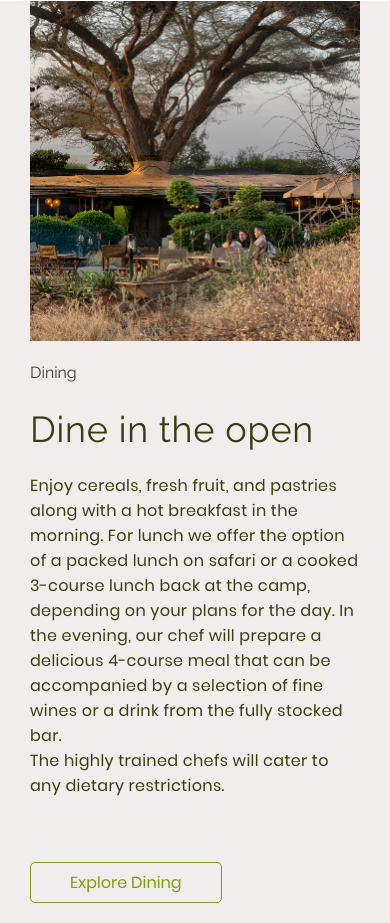
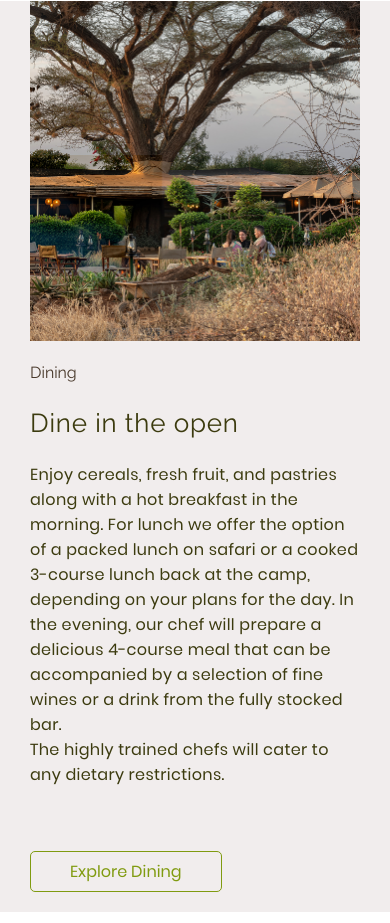
Before and after one commit to AsthaMET/new-html-setup-tailwind, a website: page public/index.html in a window 390 px wide. Shown: the part 5943-6866 px from the top of the page. Drawn offline with nearby package versions, Linux system fonts and the light colour scheme; files that its build step writes are made by us from their sources.

Commit message:
dining-update

```diff
--- a/public/index.html
+++ b/public/index.html
@@ -193,7 +193,7 @@
         <img src="./assets/images/Dining.png" class="max-w-[664px] max-h-[683px] 2xs:max-w-[350px] 2xs:max-h-[350px] xs:max-w-[500px] xs:max-h-[500px] md:max-w-[550px] md:max-h-[550px] lg:max-w-[664px] lg:max-h-[683px] ">
         <div class="lg:max-w-[451px] 2xs:w-full mx-[110px] my-[110px] 2xs:mx-0 2xs:my-[20px] md:mx-[30px] md:my-[30px] lg:mx-[110px] lg:my-[110px]">
           <p class="font-raleway-regular text-base text-[#473729]">Dining</p>
-          <h6 class="font-raleway-regular text-4xl tracking-[0.8px] text-primary my-[24px]">Dine in the open</h6>
+          <h6 class="font-raleway-regular text-4xl tracking-[0.8px] text-primary my-[24px] 2xs:text-[26px] sm:text-4xl">Dine in the open</h6>
           <p class="font-poppins-regular leading-[25px] tracking-[0.34px] text-base text-primary">Enjoy cereals, fresh fruit, and pastries along with a hot breakfast in the morning. For lunch we offer the option of a packed lunch on safari or a cooked 3-course lunch back at the camp, depending on your plans for the day. In the evening, our chef will prepare a delicious 4-course meal that can be accompanied by a selection of fine wines or a drink from the fully stocked bar.
           <span class="block">The highly trained chefs will cater to any dietary restrictions.</span></p>
           <button
```
